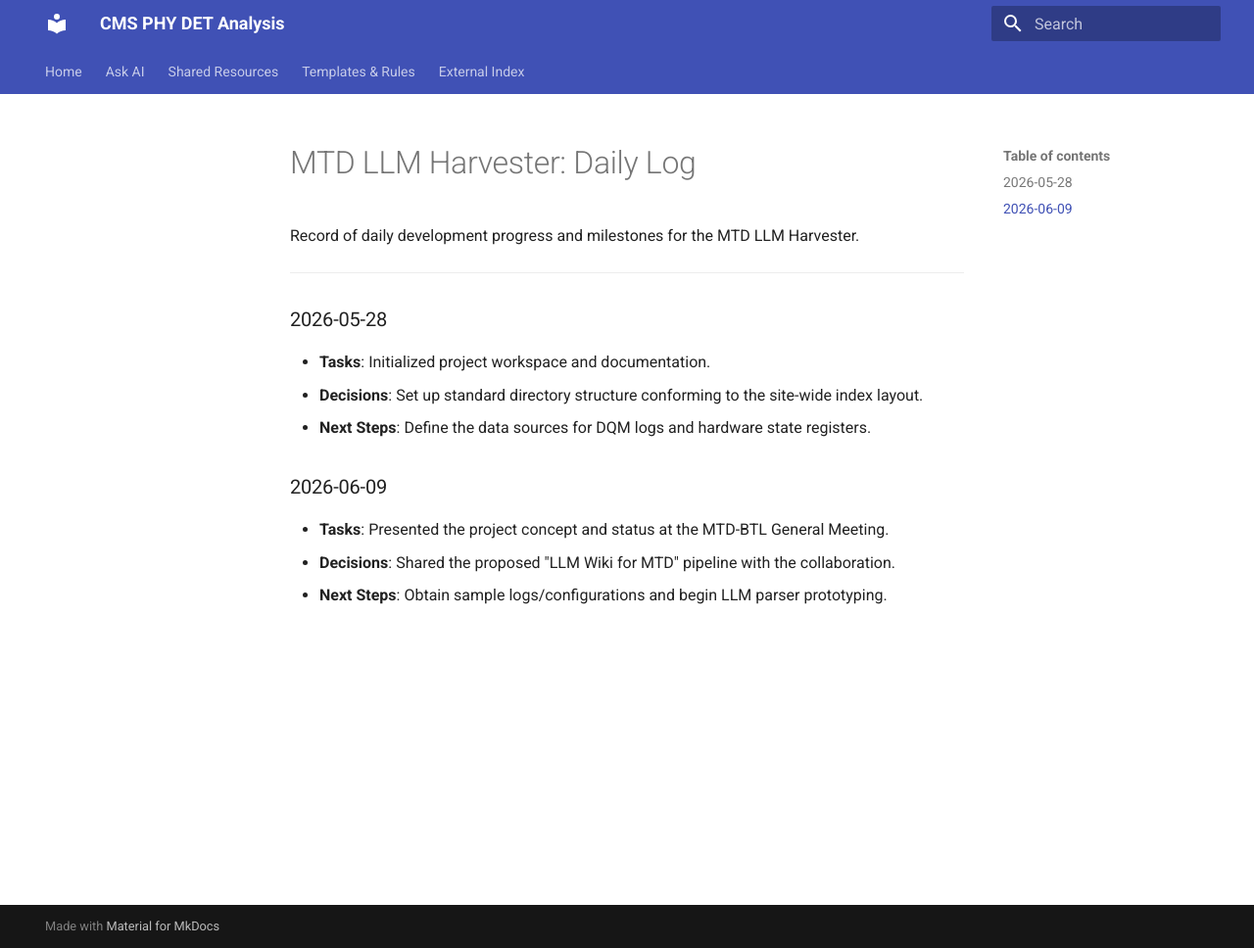
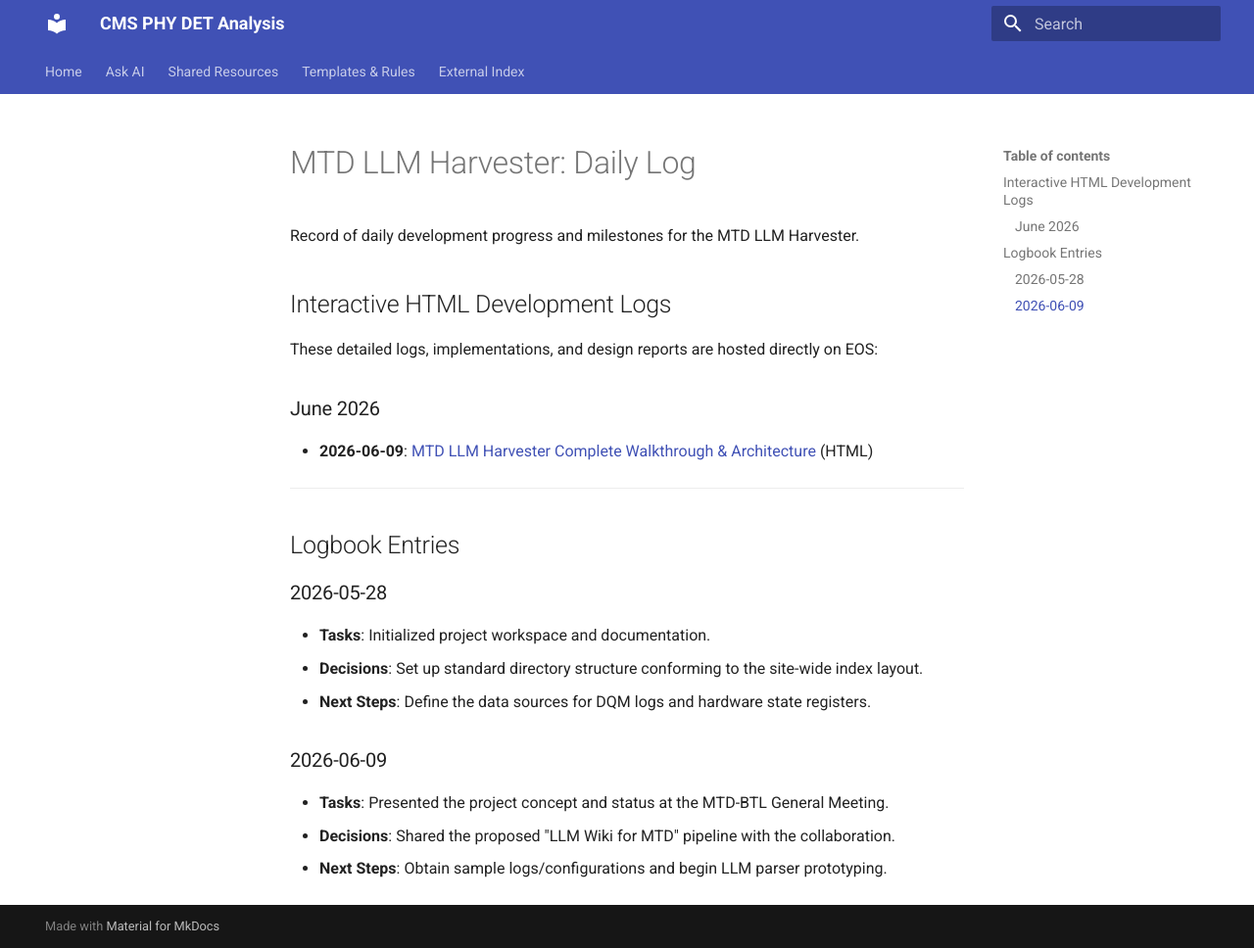
Before and after one commit to De-Cristo/cern-eos-phy-det-page, an MkDocs documentation site: the page built from docs/projects/mtd-llm-harvester/daily-log.md, in a window 1280 px wide and 968 px high. Shown: the whole window at 98% size. Built offline with MkDocs 1.6.1 and Material for MkDocs 9.7.7, drawn with Linux system fonts in a browser that asks for light colours.

Commit message:
Upload and link MTD LLM Harvester walkthrough HTML

```diff
--- a/docs/projects/mtd-llm-harvester/daily-log.md
+++ b/docs/projects/mtd-llm-harvester/daily-log.md
@@ -2,7 +2,15 @@
 
 Record of daily development progress and milestones for the MTD LLM Harvester.
 
+## Interactive HTML Development Logs
+These detailed logs, implementations, and design reports are hosted directly on EOS:
+
+### June 2026
+*   **2026-06-09**: [MTD LLM Harvester Complete Walkthrough & Architecture](https://cms-phy-det-analysis.docs.cern.ch/external/daily-html/mtd-llm-harvester/2026/2026-06-09-walkthrough.html) (HTML)
+
 ---
+
+## Logbook Entries
 
 ### 2026-05-28
 *   **Tasks**: Initialized project workspace and documentation.
```
Also changed, not shown: docs/external-index.md (+1 -0 lines).
